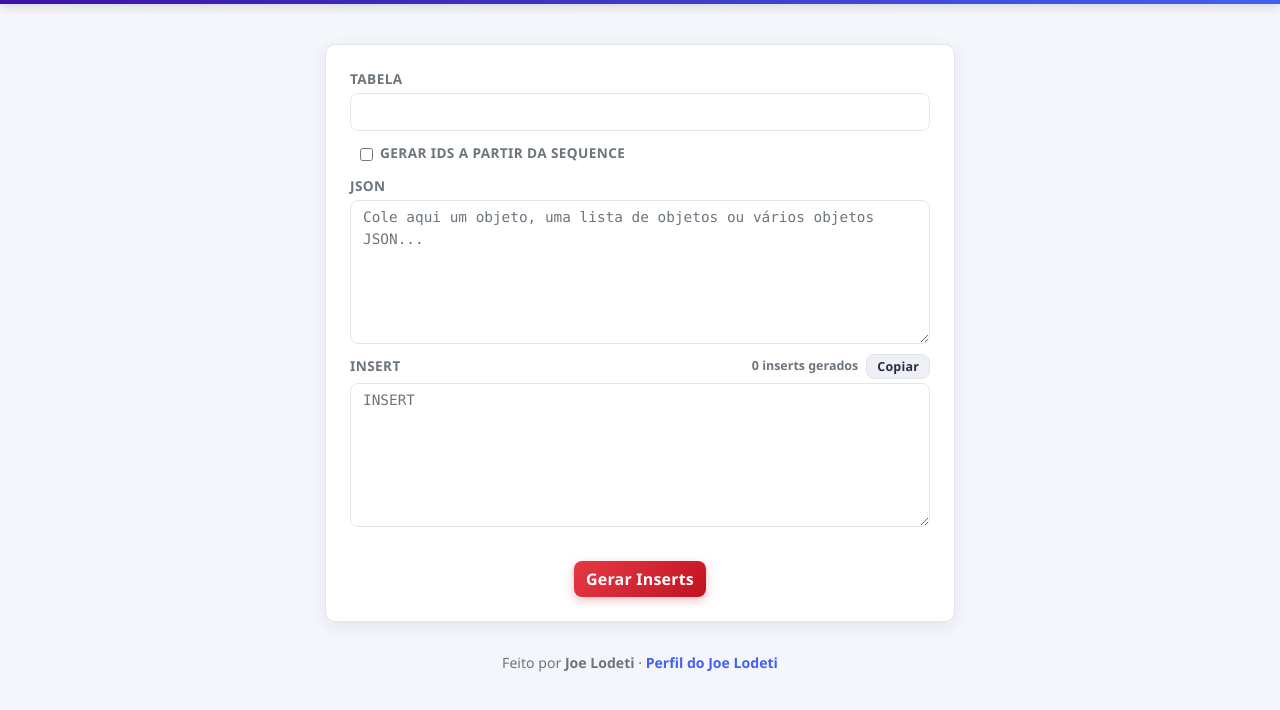
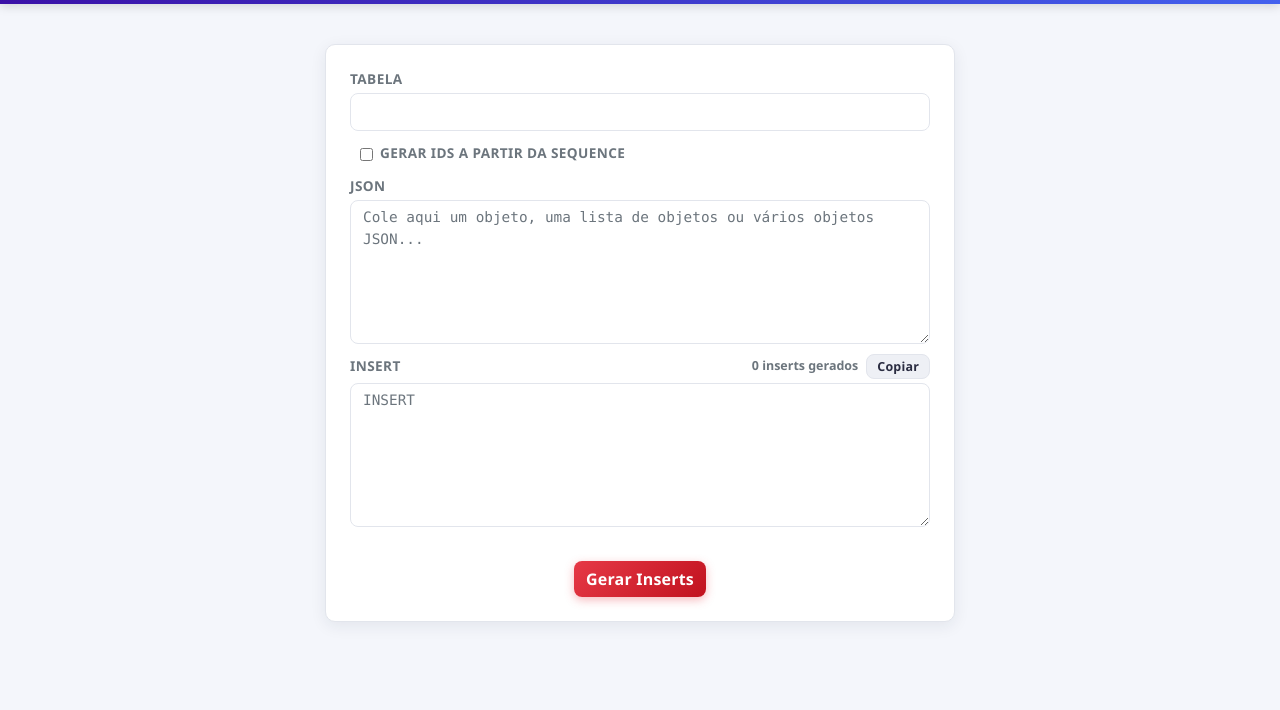
Before and after one commit to joevs360/JSONConvertSQL, a plain HTML site: page index.html in a window 1280 px wide. Shown: the part 74-784 px from the top of the page. Drawn offline with nearby package versions, Linux system fonts and the light colour scheme.

Commit message:
Revert footer

```diff
--- a/index.html
+++ b/index.html
@@ -75,9 +75,6 @@
                 </form>
             </div>
         </div>
-	<footer class="rodape-autor">
-		Feito por <strong>Joe Lodeti</strong> · <a href="https://github.com/joevs360" target="_blank" rel="noopener noreferrer">Perfil do Joe Lodeti</a>
-	</footer>
         <br>
     <script src="js/theme.js"></script>
 </body>
```
Also changed, not shown: xlsx.html (+0 -3 lines).
